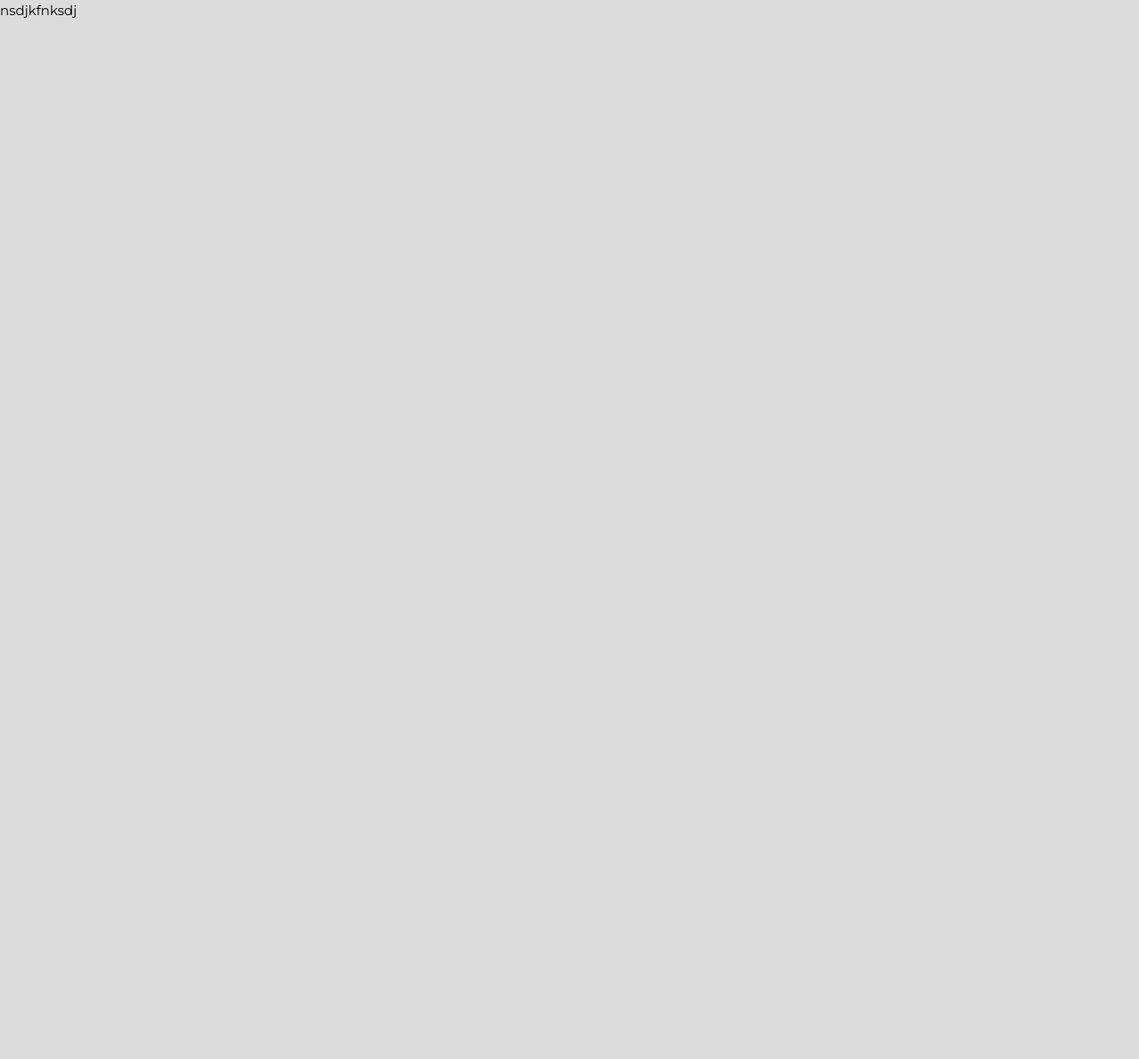
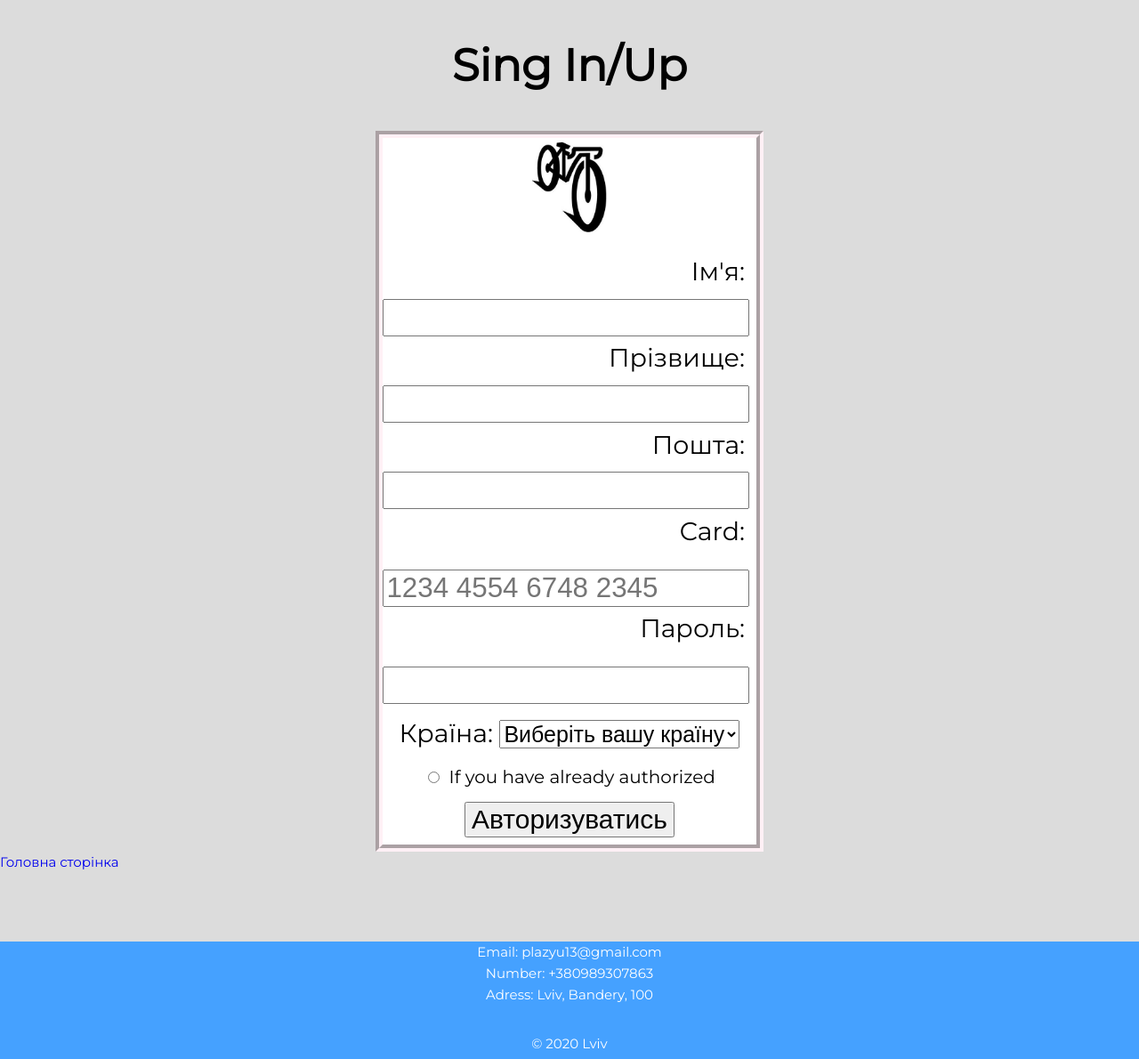
Before and after one commit to Pavlo99/Cycling-World, a PHP site: page /sing.html in a window 1280 px wide. Before the commit the page is almost empty. Shown: the whole page at 89% size. Before the commit the page ends 20 px from the top, so only its background shows below. Run offline with PHP 8.4, Linux system fonts and the light colour scheme.

Commit message:
add form

```diff
--- a/index.html
+++ b/index.html
@@ -21,7 +21,7 @@
                 <a class="navProp" href="#">Розстрочка</a>
                 <a class="navProp" href="#">Ремонт</a>
                 <a class="navProp" href="#">Вибрані</a>
-                <a class="navProp" href="sing.html">Особистий кабінет</a>
+                <a class="navProp" href="sing.html" id="myAccount">Особистий кабінет</a>
             </nav>
         </div>
     </div>
@@ -37,7 +37,7 @@
             </div>
         </div>
 
-        <img class="imagestyle" src="bike.jpg" alt="">
+        <img class="imagestyle" src="images\bike.jpg" alt="">
 
         <div id="myGoods">
             <b style="margin-left: 2%;">Наш асортимент</b>
--- a/script.js
+++ b/script.js
@@ -3,6 +3,14 @@ function buy(e) {
     // console.log(e.target.parentElement);
     // console.log(e.target.parentElement.parentElement);
     document.getElementById("mymaintable").removeChild(e.target.parentElement);
+}
+
+function sing() {
+    if (document.getElementById("username").value != "" && document.getElementById("lastname").value != "" && document.getElementById("email").value != "" && document.getElementById("card").value != "") {
+        var checkRadio = document.querySelector(
+            'input[name="isAuthorized"]:checked');
+          document.getElementById("myAccount").innerText(document.getElementById("username").value);
+    }
 }
 
 function add() {
@@ -11,7 +19,7 @@ function buy(e) {
     myDIV.className = "mygoodsstyles";
 
     var picture = document.createElement("img");
-    picture.src = "bike4.jpg";
+    picture.src = "images/bike4.jpg";
     picture.id = "pict";
     picture.className = "imagestyle";
     myDIV.appendChild(picture);
@@ -55,15 +63,14 @@ function buy(e) {
     // document.getElementById("name5").textContent = "Купити";
 }
 
-  function start(){
-    for(var i = 0;i < 8;i++)
-    {
+function start() {
+    for (var i = 0; i < 8; i++) {
         var myDIV = document.createElement("div");
         myDIV.id = "mytableelem";
         myDIV.className = "mygoodsstyles";
 
         var picture = document.createElement("img");
-    picture.src = "bike4.jpg";
+        picture.src = "images/bike4.jpg";
         picture.id = "pict";
         picture.className = "imagestyle";
         myDIV.appendChild(picture);
@@ -84,7 +91,7 @@ function buy(e) {
         myname3.className = "paragraphstyles";
         myDIV.appendChild(myname3);
         var myname4 = document.createElement("p");
-    myname4.textContent = "Ціна - " + (i+1)*1000;
+        myname4.textContent = "Ціна - " + (i + 1) * 1000;
         myname4.id = "name4";
         myname4.className = "paragraphstyles";
         myDIV.appendChild(myname4);
--- a/sing.html
+++ b/sing.html
@@ -10,7 +10,56 @@
 </head>
 
 <body>
-    nsdjkfnksdj
+    <h1 style="text-align: center; font-size: 50px;"> Sing In/Up</h1>
+    <form action="" class="add">
+        <img src="images/logo.jpg" alt="Error..." style="width: 20%;">
+        <div style="margin-right: 3%; text-align: right;">
+
+            <label for="username">Ім'я:</label>
+            <input class="addinput" type="text" id="username" name="username" minlength="3"><br>
+            <label for="lastname">Прізвище:</label>
+            <input class="addinput" type="text" id="lastname" name="lastname" minlength="3"><br>
+            <label for="email">Пошта:</label>
+            <input class="addinput" type="email" id="email" name="email"><br>
+
+            <label style="margin-top: 5%" for="card">Card:</label>
+            <input style="margin-top: 5%" class="addinput" type="tel" id="card" name="card"
+                placeholder="1234 4554 6748 2345" pattern="[0-9]{4} [0-9]{4} [0-9]{4} [0-9]{4}"><br>
+
+            <label style="margin-top: 5%;" for="pwd">Пароль:</label>
+            <input style="margin-top: 5%" class="addinput" type="password" id="pwd" name="pwd" minlength="8"><br>
+        </div>
+
+        <div>
+            <label for="country">Країна:</label>
+            <select name="country" style="font-size: 25px;">
+                <option>Виберіть вашу країну</option>
+                <option value="Росія">Росія</option>
+                <option value="Україна">Україна</option>
+                <option value="Білорусь">Білорусь</option>
+                <option value="Польща">Польща</option>
+            </select>
+            <br>
+
+            <input type="radio" id="isSingedUp" name="isAuthorized" value="isAuthorized">
+            <label for="isAuthorized" style="font-size: 20px;">If you have already authorized</label><br>
+            <button style="font-size: 30px; margin-top: 2%; margin-bottom: 2%;" id="toadd"
+                onclick="sing()">Авторизуватись</button>
+        </div>
+    </form>
+
+    <a href="index.html">Головна сторінка</a>
+
+    <div style="margin-top: 6%;">
+        <article>
+            Email: plazyu13@gmail.com
+            <br>Number: +380989307863
+            <br>Adress: Lviv, Bandery, 100
+            <footer>
+                © 2020 Lviv
+            </footer>
+        </article>
+    </div>
 </body>
 
 </html>
--- a/styles.css
+++ b/styles.css
@@ -21,9 +21,17 @@ body {
     display: grid;
     grid-template-columns: auto auto;
     grid-gap: 10px;
-    background: white;
     padding: 10px;
 }
+
+.grid-container div {
+    margin-top: 1%;
+    margin-left: 1%;
+    margin-right: 1%;
+    margin-bottom: 1%;
+}
+
+/* Для вибору категорії */
 
 .container2 {
     width: 100%;
@@ -120,24 +128,27 @@ body {
 }
 
 /* Поле вводу */
+
 .add {
     margin-top: 2%;
     font-size: 190%;
     text-align: center;
     border: 8px groove lavenderblush;
     background: white;
-    max-width: 80%;
-    margin-left: 35%;
-    margin-right: 35%;
+    max-width: 90%;
+    margin-left: 33%;
+    margin-right: 33%;
 }
-
 
 .add div {
     margin-top: 2%;
 }
 
+/* ввід інформації */
+
 .addinput {
     font-size: 110%;
+    margin-top: 2%;
 }
 
 article {
@@ -156,21 +167,33 @@ body {
     padding: 5px;
 }
 
-  td button{
+td button {
     font-size: 25px;
 }
 
-  .mygoodsstyles{
+/* стиль для div(товар і опис) в script.js */
+
+.mygoodsstyles {
     border: 1px groove black;
+    background: white;
 }
+
 /* Стилі для grid*/
-  .imagestyle{
+
+.imagestyle {
     margin-top: 2%;
 }
-  .buttonstylesforgrid{
+
+/* стиль для кнопки в script.js */
+
+.buttonstylesforgrid {
     margin-bottom: 2%;
+    margin-top: 2%;
     font-size: 25px;
 }
-  .paragraphstyles{
+
+/* стиль для кнопки в script.js */
+
+.paragraphstyles {
     margin: 0 auto;
 }
```
Also changed, not shown: images/bike.jpg (added), images/bike1.jpg (added), images/bike2.jpg (added), images/bike3.jpg (added), images/bike4.jpg (added), images/bike5.jpg (added), images/bike6.jpg (added), images/bike7.jpg (added), images/bike8.jpg (added), images/bike9.jpg (added), images/logo.jpg (added). Lines whose indentation alone changed are shown as unchanged.
